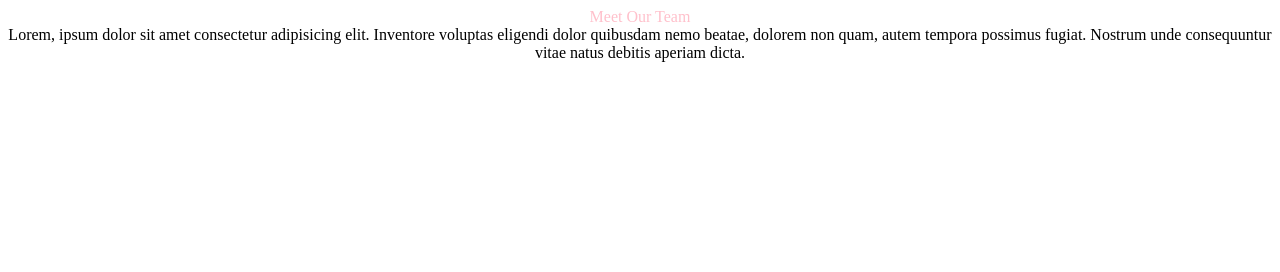
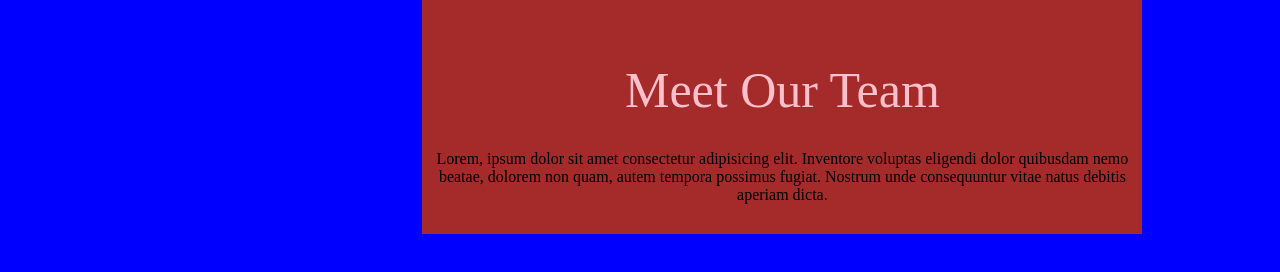
Before and after one commit to ColluraV/html-css-float-cards, a plain HTML site: page index.html in a window 1280 px wide. Drawn offline with Linux system fonts and the light colour scheme.

Commit message:
aggiunte distanze titolo e intestazione

```diff
--- a/style.css
+++ b/style.css
@@ -1,9 +1,35 @@
+* {
+    margin: 0;
+    padding: 0;
+    box-sizing: border-box;
+  }
 
+body{
+    display: inline;
+    background-color: blue;
 
-header div{
+}
+
+header , #main-title {
+
+    padding-top: 30px;
+    padding-bottom: 30px;
+
+}
+
+header{
+    background-color: brown;
+    min-width: 720px;
     text-align: center;
+    height: auto;
+    margin-left: 33%;
+    margin-right: 33%;
 }
 
 #main-title{
     color: pink;
+    font-size:50px;
+    line-height: 60px;
+    /*padding: auto;*/
+
 }
```
Also changed, not shown: index.html (+3 -1 lines).
